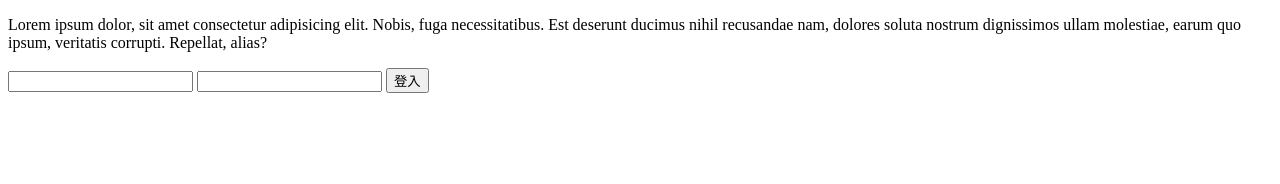
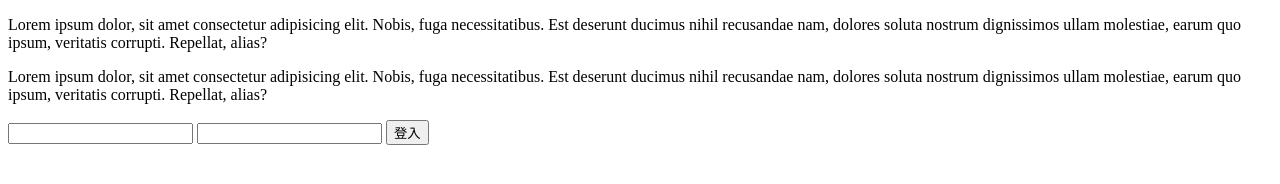
Before and after one commit to alotof850820/Test1, a plain HTML site: page index.html in a window 1280 px wide. Drawn offline with Linux system fonts and the light colour scheme.

Commit message:
add a new p tag

```diff
--- a/index.html
+++ b/index.html
@@ -13,6 +13,12 @@
       nostrum dignissimos ullam molestiae, earum quo ipsum, veritatis corrupti.
       Repellat, alias?
     </p>
+    <p>
+      Lorem ipsum dolor, sit amet consectetur adipisicing elit. Nobis, fuga
+      necessitatibus. Est deserunt ducimus nihil recusandae nam, dolores soluta
+      nostrum dignissimos ullam molestiae, earum quo ipsum, veritatis corrupti.
+      Repellat, alias?
+    </p>
     <form action="">
       <input type="email" name="" id="" />
       <input type="password" name="" id="" />
```
